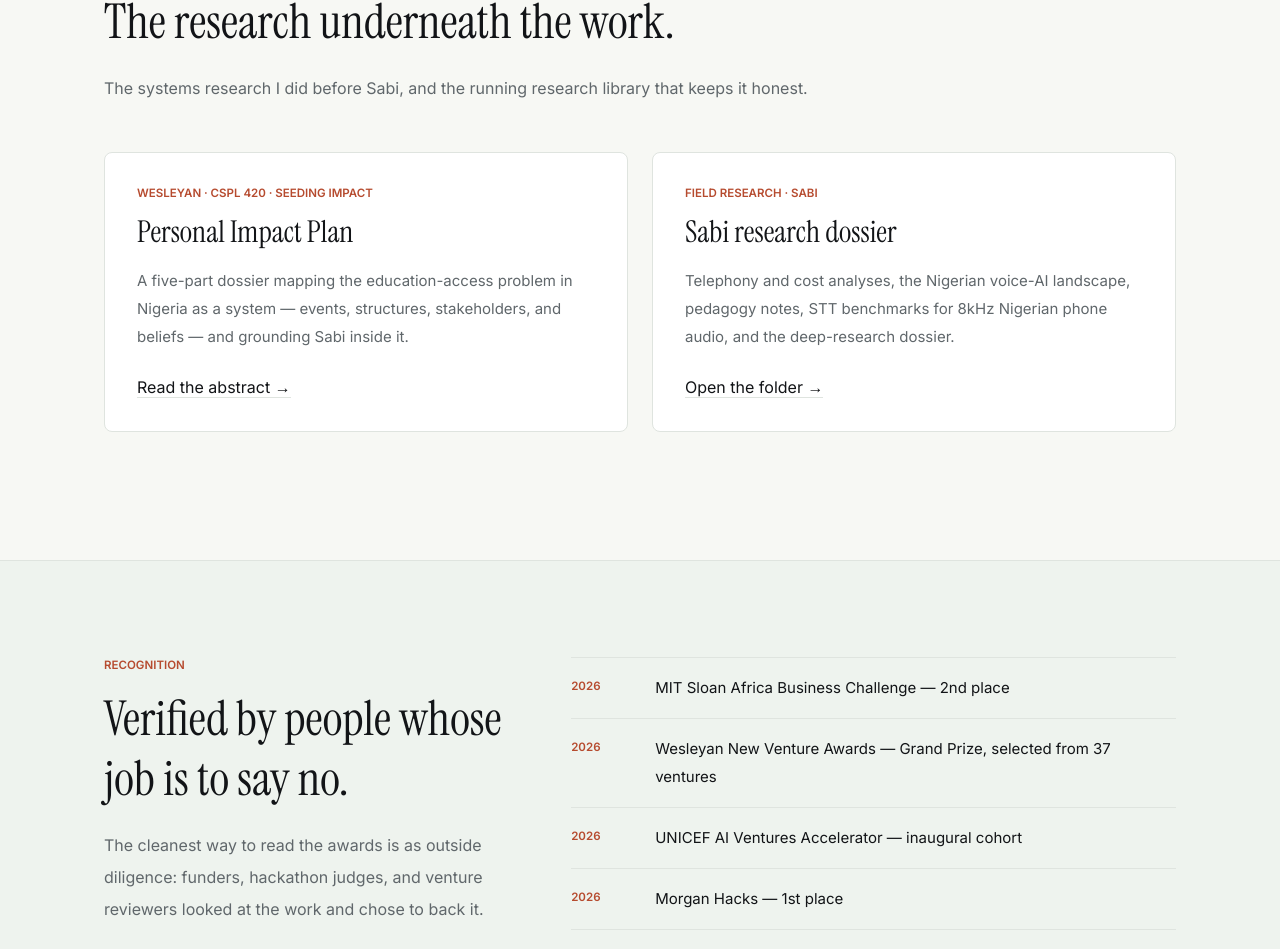
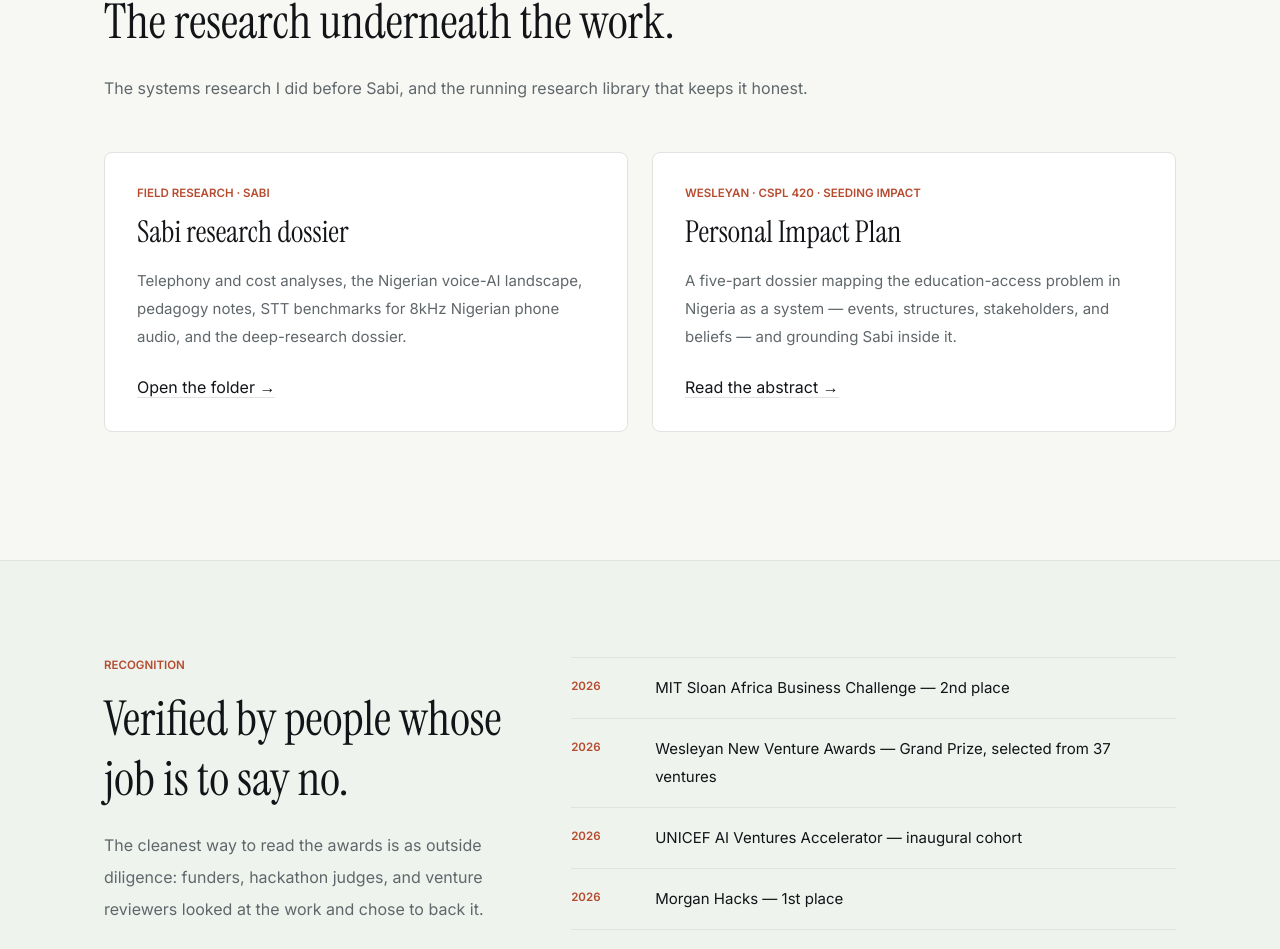
Before and after one commit to thegirwhocodes/portfolio, a Next.js app: page / in a window 1280 px wide. Shown: the part 3761-4710 px from the top of the page. Built offline with nearby package versions, Linux system fonts and the light colour scheme.

Commit message:
Homepage: swap case study order — Sabi research first, Personal Impact Plan second
Co-Authored-By: Claude Opus 4.7 <noreply@anthropic.com>

```diff
--- a/app/page.tsx
+++ b/app/page.tsx
@@ -115,18 +115,18 @@ export default function Home() {
 
         <div className="mt-12 grid gap-6 lg:grid-cols-2">
           <CaseStudy
+            eyebrow="Field research · Sabi"
+            title="Sabi research dossier"
+            body="Telephony and cost analyses, the Nigerian voice-AI landscape, pedagogy notes, STT benchmarks for 8kHz Nigerian phone audio, and the deep-research dossier."
+            href={SABI_RESEARCH}
+            linkLabel="Open the folder"
+          />
+          <CaseStudy
             eyebrow="Wesleyan · CSPL 420 · Seeding Impact"
             title="Personal Impact Plan"
             body="A five-part dossier mapping the education-access problem in Nigeria as a system — events, structures, stakeholders, and beliefs — and grounding Sabi inside it."
             href={IMPACT_PLAN}
             linkLabel="Read the abstract"
-          />
-          <CaseStudy
-            eyebrow="Field research · Sabi"
-            title="Sabi research dossier"
-            body="Telephony and cost analyses, the Nigerian voice-AI landscape, pedagogy notes, STT benchmarks for 8kHz Nigerian phone audio, and the deep-research dossier."
-            href={SABI_RESEARCH}
-            linkLabel="Open the folder"
           />
         </div>
       </section>
```
